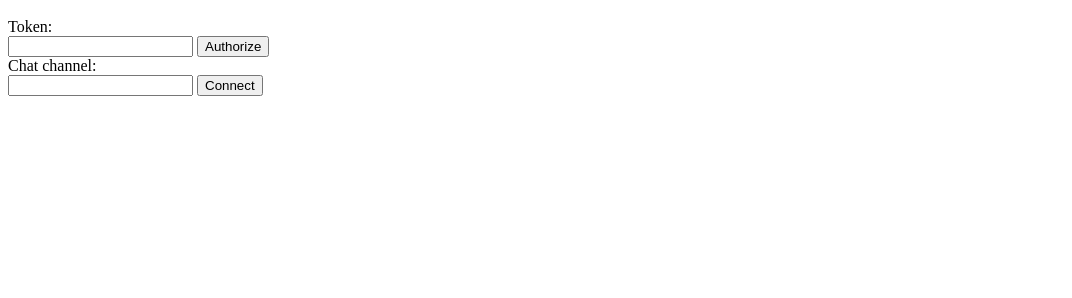
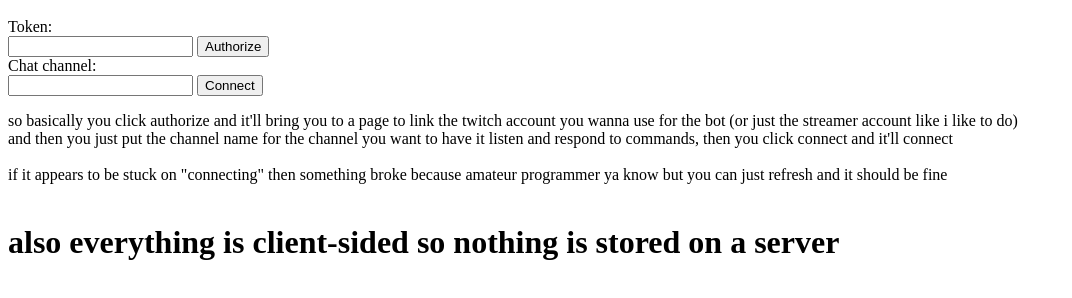
Before and after one commit to Jarran2R/jarran2r.github.io, a plain HTML site: page index.html in a window 1280 px wide. Shown: the part 48-346 px from the top of the page, without its empty margins (0-1072 px from the left). Drawn offline with Linux system fonts and the light colour scheme.

Commit message:
Update index.html

```diff
--- a/index.html
+++ b/index.html
@@ -12,6 +12,14 @@
 			<input type="text" id="username" name="username">
 			<button type="button" onclick="connectBot()" id="connect">Connect</button>
 		</form>
+		<p>
+			so basically you click authorize and it'll bring you to a page to link the twitch account you wanna use for the bot (or just the streamer account like i like to do)<br>
+			and then you just put the channel name for the channel you want to have it listen and respond to commands, then you click connect and it'll connect<br>
+			<br>
+			if it appears to be stuck on "connecting" then something broke because amateur programmer ya know but you can just refresh and it should be fine<br>
+			<br>
+			<h1>also everything is client-sided so nothing is stored on a server</h1>
+		</p>
 	</body>
 	<script src="bot.js"></script>
 </html>
```
